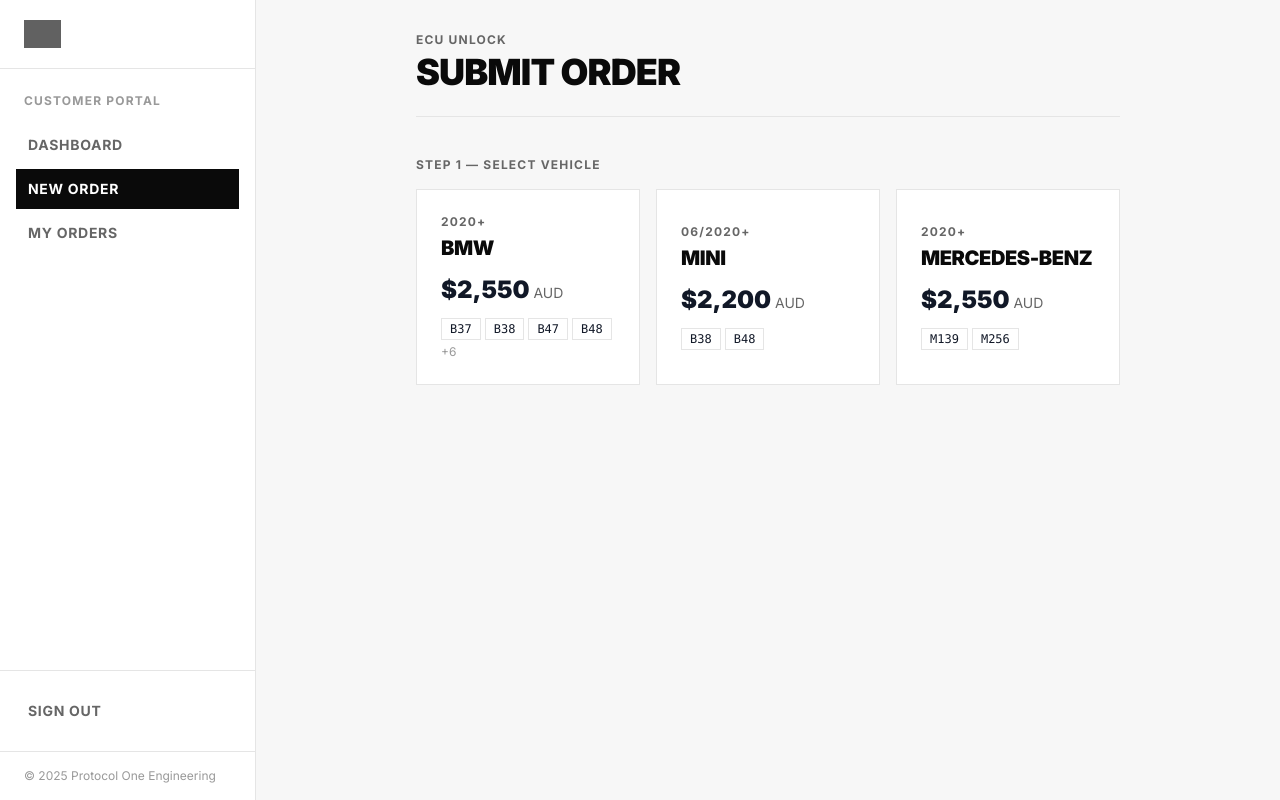
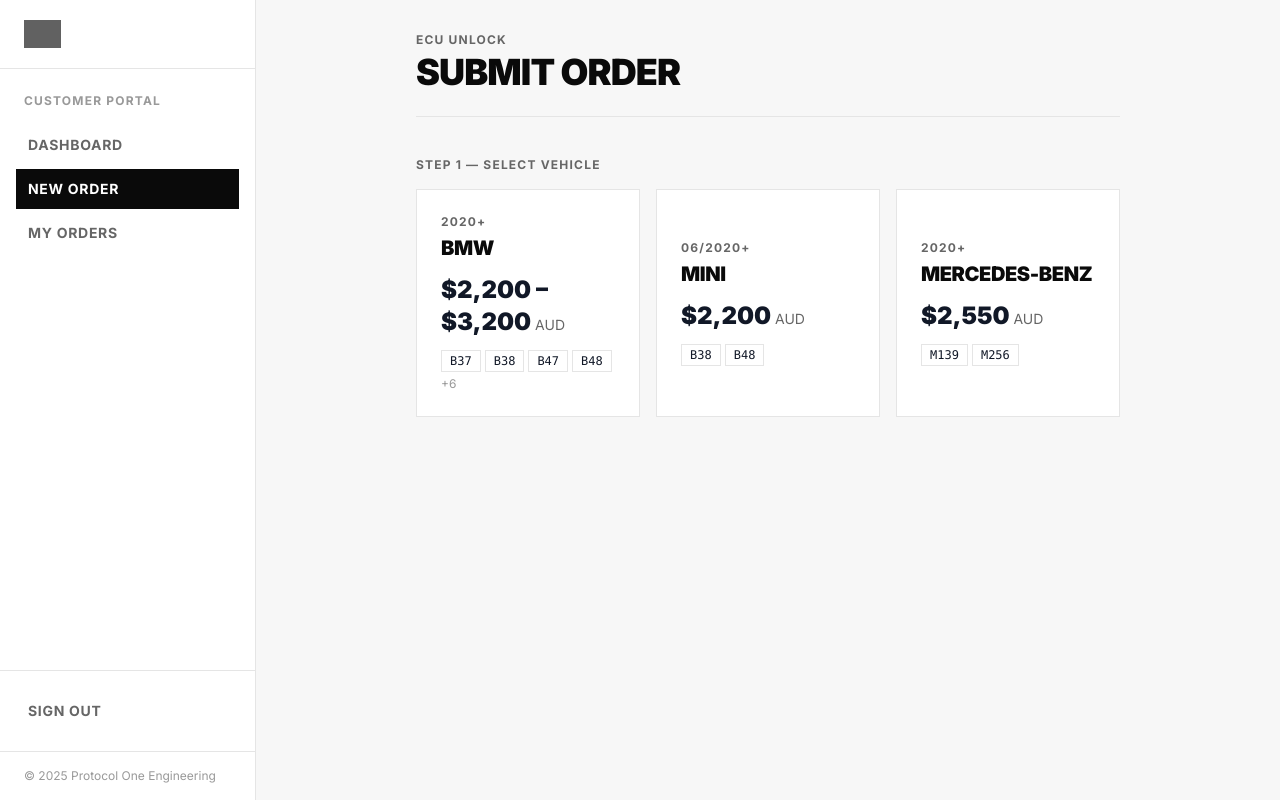
Before and after one commit to ecu-hash/p1-engineering-portal, a Next.js app: page /submit in a window 1280 px wide. Built offline with nearby package versions, Linux system fonts and the light colour scheme; grey boxes are pictures that could not be loaded.

Commit message:
Update page.tsx

```diff
--- a/app/(portal)/submit/page.tsx
+++ b/app/(portal)/submit/page.tsx
@@ -4,43 +4,41 @@
 import { useRouter } from 'next/navigation'
 import { createClient } from '@/lib/supabase/client'
 
+// Live product data — prices per engine sourced from p1engineering.io
 const PRODUCTS = [
   {
     make: 'BMW',
     title: 'BMW SAME DAY ECU Unlock',
     subtitle: '2020+',
-    price: 2550,
     engines: [
-      { code: 'B37', available: true },
-      { code: 'B38', available: true },
-      { code: 'B47', available: true },
-      { code: 'B48', available: true },
-      { code: 'B57', available: true },
-      { code: 'B58', available: true },
-      { code: 'S58', available: true },
-      { code: 'N63', available: true },
-      { code: 'S63', available: true },
-      { code: 'S68', available: false },
+      { code: 'B37',  price: 2550, available: true },
+      { code: 'B38',  price: 2200, available: true },
+      { code: 'B47',  price: 2550, available: true },
+      { code: 'B48',  price: 2200, available: true },
+      { code: 'B57',  price: 2550, available: true },
+      { code: 'B58',  price: 2550, available: true },
+      { code: 'S58',  price: 2750, available: true },
+      { code: 'N63',  price: 2550, available: true },
+      { code: 'S63',  price: 3200, available: true },
+      { code: 'S68',  price: 2550, available: false },
     ],
   },
   {
     make: 'MINI',
     title: 'MINI SAME DAY ECU Unlock',
     subtitle: '06/2020+',
-    price: 2200,
     engines: [
-      { code: 'B38', available: true },
-      { code: 'B48', available: true },
+      { code: 'B38',  price: 2200, available: true },
+      { code: 'B48',  price: 2200, available: true },
     ],
   },
   {
     make: 'Mercedes-Benz',
     title: 'Mercedes-Benz SAME DAY ECU Unlock',
     subtitle: '2020+',
-    price: 2550,
     engines: [
-      { code: 'M139', available: true },
-      { code: 'M256', available: true },
+      { code: 'M139', price: 2550, available: true },
+      { code: 'M256', price: 2550, available: true },
     ],
   },
 ]
@@ -58,18 +56,25 @@
   const [error, setError] = useState<string|null>(null)
 
   const product = PRODUCTS.find(p => p.make === selectedMake)
+  const engineData = product?.engines.find(e => e.code === selectedEngine)
+  const selectedPrice = engineData?.price ?? null
 
   const handleSubmit = async (e: React.FormEvent) => {
     e.preventDefault()
-    if (!selectedMake || !selectedEngine) return
+    if (!selectedMake || !selectedEngine || !selectedPrice) return
     setLoading(true); setError(null)
     const supabase = createClient()
     const { data: { user } } = await supabase.auth.getUser()
     if (!user) { router.push('/login'); return }
     const { error } = await supabase.from('ecu_orders').insert({
-      user_id: user.id, vehicle_make: selectedMake, engine_type: selectedEngine,
-      vehicle_year: vehicleYear||null, vehicle_model: vehicleModel||null,
-      notes: notes||null, status: 'pending', price: product?.price,
+      user_id: user.id,
+      vehicle_make: selectedMake,
+      engine_type: selectedEngine,
+      vehicle_year: vehicleYear || null,
+      vehicle_model: vehicleModel || null,
+      notes: notes || null,
+      status: 'pending',
+      price: selectedPrice,
     })
     if (error) { setError(error.message); setLoading(false) }
     else { setSubmitted(true) }
@@ -79,11 +84,16 @@
     <div className="p-8 max-w-2xl mx-auto">
       <div className="bg-white border border-p1-border p-10 text-center">
         <div className="w-12 h-12 bg-green-100 border border-green-200 flex items-center justify-center mx-auto mb-4">
-          <svg className="w-6 h-6 text-green-600" fill="none" viewBox="0 0 24 24" stroke="currentColor"><path strokeLinecap="round" strokeLinejoin="round" strokeWidth={2.5} d="M5 13l4 4L19 7"/></svg>
+          <svg className="w-6 h-6 text-green-600" fill="none" viewBox="0 0 24 24" stroke="currentColor">
+            <path strokeLinecap="round" strokeLinejoin="round" strokeWidth={2.5} d="M5 13l4 4L19 7"/>
+          </svg>
         </div>
         <p className="text-xs font-bold uppercase tracking-widest text-p1-sub mb-2">Order Received</p>
         <h2 className="text-3xl font-black uppercase mb-4">Submitted</h2>
-        <p className="text-p1-sub text-sm mb-8">Your {selectedMake} ECU unlock order has been received. Our team will be in touch to confirm your booking.</p>
+        <p className="text-p1-sub text-sm mb-8">
+          Your {selectedMake} {selectedEngine} ECU unlock order has been received.<br/>
+          Our team will be in touch to confirm your booking.
+        </p>
         <div className="flex gap-3 justify-center">
           <button onClick={() => { setSubmitted(false); setStep(1); setSelectedMake(null); setSelectedEngine(null) }} className="btn-outline">New Order</button>
           <button onClick={() => router.push('/orders')} className="btn-primary">View Orders</button>
@@ -103,12 +113,17 @@
         <>
           <p className="text-xs font-bold uppercase tracking-widest text-p1-sub mb-4">Step 1 — Select Vehicle</p>
           <div className="grid grid-cols-1 gap-4 sm:grid-cols-3">
-            {PRODUCTS.map(p => (
+            {PRODUCTS.map(p => {
+              const prices = [...new Set(p.engines.filter(e => e.available).map(e => e.price))].sort((a,b) => a-b)
+              const priceLabel = prices.length === 1
+                ? `$${prices[0].toLocaleString()}`
+                : `$${prices[0].toLocaleString()} – $${prices[prices.length-1].toLocaleString()}`
+              return (
                 <button key={p.make} onClick={() => { setSelectedMake(p.make); setSelectedEngine(null); setStep(2) }}
                   className="bg-white border border-p1-border p-6 text-left hover:border-p1-black hover:shadow-sm transition-all group">
                   <p className="text-xs font-bold uppercase tracking-widest text-p1-sub mb-1 group-hover:text-p1-black">{p.subtitle}</p>
                   <h3 className="text-xl font-black uppercase mb-3">{p.make}</h3>
-                <p className="text-2xl font-black">${p.price.toLocaleString()}<span className="text-sm font-normal text-p1-sub"> AUD</span></p>
+                  <p className="text-2xl font-black">{priceLabel}<span className="text-sm font-normal text-p1-sub"> AUD</span></p>
                   <div className="mt-3 flex flex-wrap gap-1">
                     {p.engines.filter(e => e.available).slice(0,4).map(e => (
                       <span key={e.code} className="text-xs border border-p1-border px-2 py-0.5 font-mono">{e.code}</span>
@@ -116,47 +131,77 @@
                     {p.engines.length > 4 && <span className="text-xs text-p1-dim">+{p.engines.length - 4}</span>}
                   </div>
                 </button>
-            ))}
+              )
+            })}
           </div>
         </>
       )}
 
       {step === 2 && product && (
         <form onSubmit={handleSubmit}>
-          <button type="button" onClick={() => setStep(1)} className="text-xs font-bold uppercase tracking-wider text-p1-sub hover:text-p1-black mb-6">← Back</button>
+          <button type="button" onClick={() => { setStep(1); setSelectedEngine(null) }}
+            className="text-xs font-bold uppercase tracking-wider text-p1-sub hover:text-p1-black mb-6">← Back</button>
           <p className="text-xs font-bold uppercase tracking-widest text-p1-sub mb-4">Step 2 — Engine &amp; Details</p>
+
+          {/* Product header */}
           <div className="bg-p1-bg-alt border border-p1-border p-4 mb-6 flex items-center justify-between">
             <div>
               <p className="text-xs text-p1-sub uppercase tracking-widest font-bold">{selectedMake}</p>
               <p className="text-lg font-black uppercase">{product.title}</p>
             </div>
-            <p className="text-xl font-black">${product.price.toLocaleString()} <span className="text-sm font-normal text-p1-sub">AUD</span></p>
+            <div className="text-right">
+              {selectedPrice ? (
+                <p className="text-xl font-black">${selectedPrice.toLocaleString()} <span className="text-sm font-normal text-p1-sub">AUD</span></p>
+              ) : (
+                <p className="text-sm text-p1-dim">Select engine for price</p>
+              )}
             </div>
+          </div>
+
+          {/* Engine selection — shows price per engine */}
           <div className="mb-6">
             <label className="label">Engine Type *</label>
-            <div className="grid grid-cols-3 sm:grid-cols-5 gap-2">
+            <div className="grid grid-cols-2 sm:grid-cols-3 gap-2">
               {product.engines.map(engine => (
                 <button key={engine.code} type="button" disabled={!engine.available}
                   onClick={() => setSelectedEngine(engine.available ? engine.code : null)}
-                  className={`py-2.5 px-2 text-xs font-bold uppercase tracking-wider border transition-all ${
-                    !engine.available ? 'opacity-40 cursor-not-allowed border-p1-border text-p1-dim'
-                    : selectedEngine === engine.code ? 'bg-p1-black text-white border-p1-black'
-                    : 'bg-white border-p1-border text-p1-text hover:border-p1-black'
+                  className={`py-3 px-3 text-left border transition-all ${
+                    !engine.available
+                      ? 'opacity-40 cursor-not-allowed border-p1-border'
+                      : selectedEngine === engine.code
+                      ? 'bg-p1-black text-white border-p1-black'
+                      : 'bg-white border-p1-border hover:border-p1-black'
                   }`}>
+                  <p className={`text-sm font-black uppercase ${selectedEngine === engine.code ? 'text-white' : 'text-p1-text'}`}>
                     {engine.code}{!engine.available ? ' *' : ''}
+                  </p>
+                  <p className={`text-xs font-bold mt-0.5 ${selectedEngine === engine.code ? 'text-white/70' : 'text-p1-sub'}`}>
+                    {engine.available ? `$${engine.price.toLocaleString()} AUD` : 'Coming soon'}
+                  </p>
                 </button>
               ))}
             </div>
-            {product.engines.some(e => !e.available) && <p className="text-xs text-p1-dim mt-2">* Coming soon — reserve your allocation</p>}
+            {product.engines.some(e => !e.available) && (
+              <p className="text-xs text-p1-dim mt-2">* Coming soon — reserve your allocation</p>
+            )}
           </div>
+
           <div className="grid grid-cols-2 gap-4 mb-6">
-            <div><label className="label">Vehicle Year</label><input type="text" value={vehicleYear} onChange={e => setVehicleYear(e.target.value)} className="input" placeholder="e.g. 2022" /></div>
-            <div><label className="label">Vehicle Model</label><input type="text" value={vehicleModel} onChange={e => setVehicleModel(e.target.value)} className="input" placeholder="e.g. M340i" /></div>
+            <div>
+              <label className="label">Vehicle Year</label>
+              <input type="text" value={vehicleYear} onChange={e => setVehicleYear(e.target.value)} className="input" placeholder="e.g. 2022" />
             </div>
+            <div>
+              <label className="label">Vehicle Model</label>
+              <input type="text" value={vehicleModel} onChange={e => setVehicleModel(e.target.value)} className="input" placeholder="e.g. M340i" />
+            </div>
+          </div>
+
           <div className="mb-6">
             <label className="label">Notes <span className="text-p1-dim font-normal normal-case">(optional)</span></label>
             <textarea value={notes} onChange={e => setNotes(e.target.value)} className="input resize-none h-24" placeholder="Additional information..." />
           </div>
+
           <div className="bg-white border border-p1-border p-4 mb-6">
             <p className="text-xs font-bold uppercase tracking-widest text-p1-sub mb-2">Service Information</p>
             <ul className="space-y-1 text-xs text-p1-sub">
@@ -166,11 +211,13 @@
               <li>— Bring ECU only or complete vehicle (location dependent)</li>
             </ul>
           </div>
+
           {error && <div className="border border-red-200 bg-red-50 px-4 py-3 text-sm text-red-700 mb-4">{error}</div>}
+
           <div className="flex gap-3">
-            <button type="button" onClick={() => setStep(1)} className="btn-outline">Back</button>
+            <button type="button" onClick={() => { setStep(1); setSelectedEngine(null) }} className="btn-outline">Back</button>
             <button type="submit" disabled={!selectedEngine || loading} className="btn-primary flex-1">
-              {loading ? 'Submitting...' : `Submit Order — $${product.price.toLocaleString()} AUD`}
+              {loading ? 'Submitting...' : selectedPrice ? `Submit Order — $${selectedPrice.toLocaleString()} AUD` : 'Select an engine'}
             </button>
           </div>
         </form>
```
Lines whose indentation alone changed are shown as unchanged.
